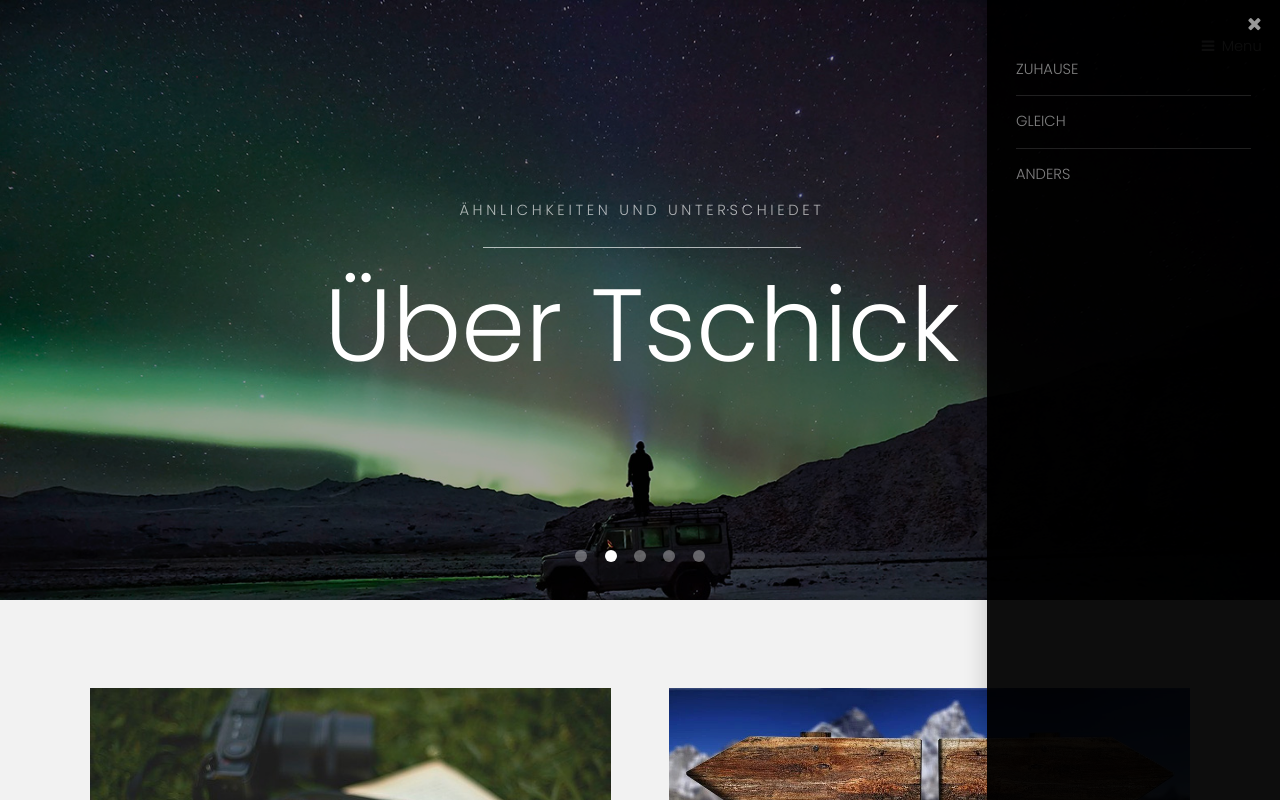
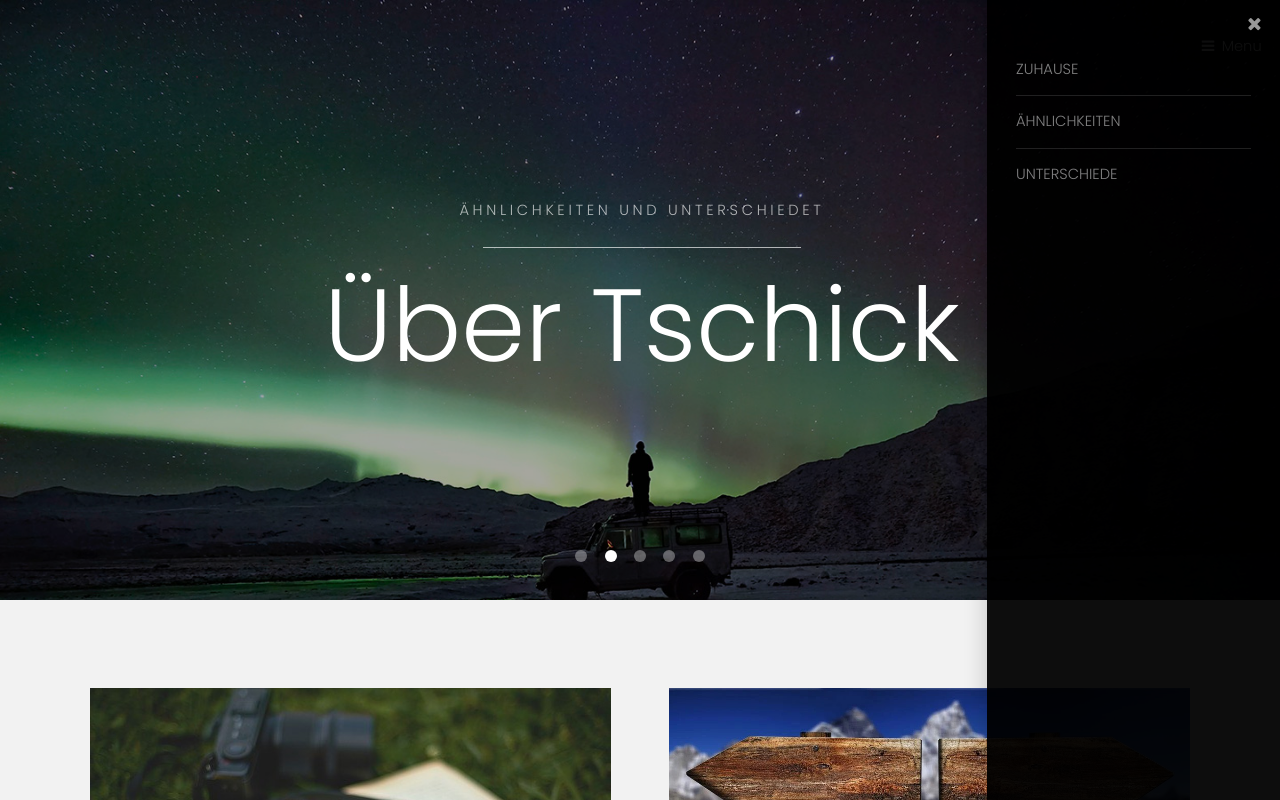
Before and after one commit to EvanLerner/tschickanalysis.github.io, a plain HTML site: page index.html in a window 1280 px wide. Both pictures are taken after a click on the link "Menu". Shown: the top 800 px of the page. Drawn offline with Linux system fonts and the light colour scheme.

Commit message:
fixed menu on index

```diff
--- a/index.html
+++ b/index.html
@@ -22,8 +22,8 @@
 			<nav id="menu">
 				<ul class="links">
 					<li><a href="index.html">Zuhause</a></li>
-					<li><a href="gleich.html">Gleich</a></li>
-					<li><a href="anders.html">Anders</a></li>
+					<li><a href="gleich.html">Ähnlichkeiten</a></li>
+					<li><a href="anders.html">Unterschiede</a></li>
 				</ul>
 			</nav>
 
```
